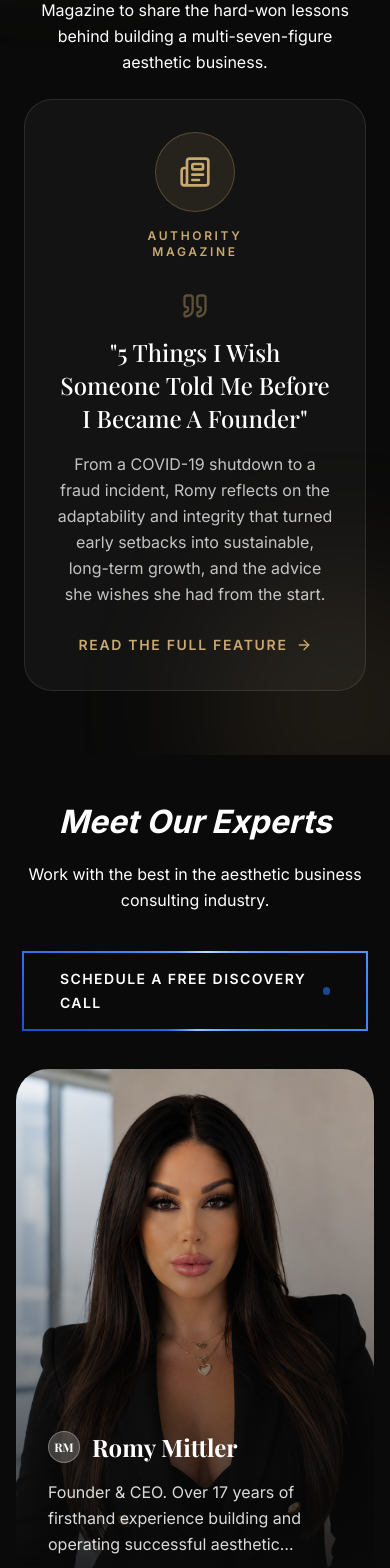
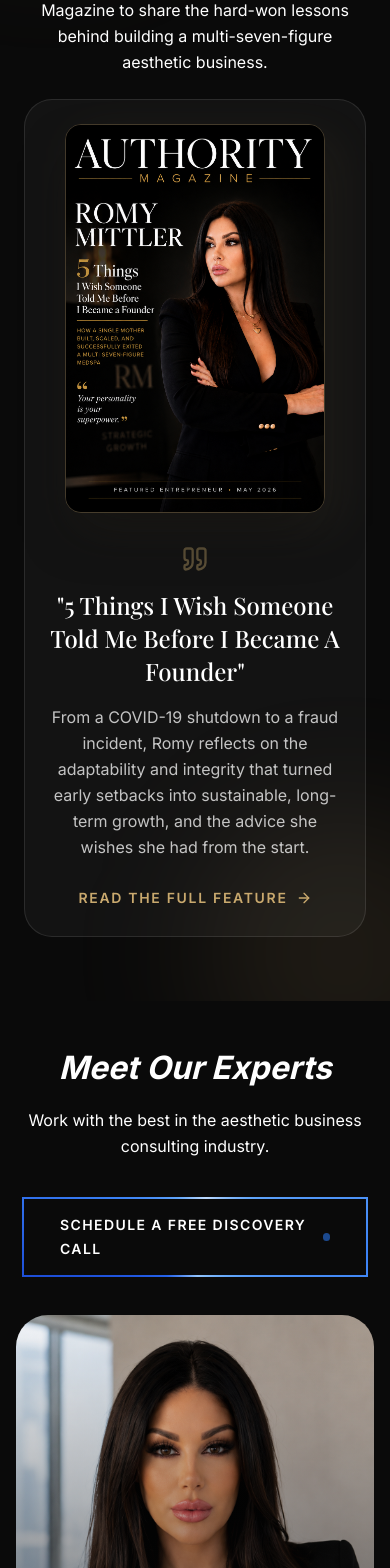
Before and after one commit to gsoftwarellc-dev/RMstrategicgrowth, a React (Vite) app: page / in a window 390 px wide. Shown: the part 1100-2668 px from the top of the page. Built offline with nearby package versions, Linux system fonts and the light colour scheme; a web font is replaced by a local one.

Commit message:
Update RM Strategic Growth site content

```diff
--- a/src/components/layout/Footer.jsx
+++ b/src/components/layout/Footer.jsx
@@ -86,8 +86,8 @@ export default function Footer() {
                 <a href="tel:+14075755121" className="text-white/85 hover:text-gold transition-colors">
                   407-575-5121
                 </a>
-                <a href="mailto:romymittler@gmail.com" className="text-white/85 hover:text-gold transition-colors">
-                  romymittler@gmail.com
+                <a href="mailto:info@rmstrategicgrowth.com" className="text-white/85 hover:text-gold transition-colors">
+                  info@rmstrategicgrowth.com
                 </a>
               </div>
               <p className="text-white/85 text-base">
--- a/src/pages/About.jsx
+++ b/src/pages/About.jsx
@@ -13,7 +13,7 @@ const teamMembers = [
     image: '/images/Romy Speech 2.PNG',
     bio: [
       'Romy Mittler is the founder of RM Strategic Growth, a consulting firm focused on helping medspas, aesthetic practices, and wellness brands strengthen operations, elevate patient experience, improve profitability, and scale strategically.',
-      'With over 17 years of firsthand experience building and operating a successful aesthetic business, Romy brings a rare combination of operational insight, leadership experience, branding expertise, and real world understanding of the medical aesthetics industry.',
+      'With over 30 years of combined experience across the aesthetic industry, RM Strategic Growth brings a rare combination of operational insight, leadership experience, branding expertise, and real world understanding of the medical aesthetics business.',
       'After founding and growing a successful medspa in the highly competitive South Florida market, Romy successfully exited the business, providing her with valuable perspective not only on growth and operations, but also on scalability, team development, business infrastructure, and long term enterprise value.',
       'Known for her competitive, direct yet solutions oriented approach, Romy helps practices identify operational blind spots, strengthen internal systems, improve leadership structure, and create businesses that are not only profitable, but sustainable.',
     ],
@@ -58,7 +58,7 @@ export default function About() {
         <title>About Us — RM Strategic Growth | Meet Our Expert Team</title>
         <meta
           name="description"
-          content="Meet the team behind RM Strategic Growth. Founded by Romy Mittler with 17+ years of aesthetic industry experience. Our experts bring real-world operational, clinical, and strategic expertise."
+          content="Meet the team behind RM Strategic Growth. Founded by Romy Mittler and backed by 30+ years of combined aesthetic industry experience. Our experts bring real-world operational, clinical, and strategic expertise."
         />
       </Helmet>
 
--- a/src/pages/Contact.jsx
+++ b/src/pages/Contact.jsx
@@ -9,7 +9,7 @@ const teamMembers = [
   {
     name: 'Romy Mittler',
     image: '/images/F05D89D5-F04B-4430-9108-B88E73820A05.PNG',
-    desc: 'Founder & CEO. Over 17 years of firsthand experience building and operating successful aesthetic businesses.',
+    desc: 'Founder & CEO. Backed by 30+ years of combined experience across aesthetic business growth.',
   },
   {
     name: 'Amanda Lewis',
@@ -175,7 +175,11 @@ export default function Contact() {
               Schedule Your Consultation
             </h2>
             <p className="text-black/70 max-w-xl mx-auto text-base">
-              You can directly call on this number <span className="font-semibold text-black">407-575-5121</span> or book a suitable time slot below.
+              You can email directly to book at{' '}
+              <a href="mailto:info@rmstrategicgrowth.com" className="font-semibold text-black hover:text-gold transition-colors">
+                info@rmstrategicgrowth.com
+              </a>{' '}
+              or choose a suitable time slot below.
             </p>
           </AnimatedSection>
 
--- a/src/pages/Home.jsx
+++ b/src/pages/Home.jsx
@@ -9,11 +9,9 @@ import {
   Award,
   Briefcase,
   Heart,
-  BarChart3,
   Settings,
   Sparkles,
   ArrowRight,
-  Newspaper,
   Quote,
 } from 'lucide-react'
 import AnimatedSection from '../components/ui/AnimatedSection'
@@ -25,7 +23,7 @@ const teamMembers = [
     slug: 'romy-mittler',
     name: 'Romy Mittler',
     image: '/images/F05D89D5-F04B-4430-9108-B88E73820A05.PNG',
-    desc: 'Founder & CEO. Over 17 years of firsthand experience building and operating successful aesthetic businesses.',
+    desc: 'Founder & CEO. Backed by 30+ years of combined experience across aesthetic business growth.',
   },
   {
     slug: 'amanda-lewis',
@@ -356,19 +354,18 @@ export default function Home() {
               href="https://medium.com/authority-magazine/romy-mittler-of-rm-strategic-growth-group-5-things-i-wish-someone-told-me-before-i-became-a-f8f853383b0e"
               target="_blank"
               rel="noopener noreferrer"
-              className="group block max-w-4xl mx-auto"
+              className="group block max-w-5xl mx-auto"
             >
-              <div className="relative grid grid-cols-1 md:grid-cols-[auto_1fr] gap-8 lg:gap-10 items-center bg-white/[0.04] border border-white/10 rounded-[1.75rem] p-8 lg:p-12 transition-all duration-500 hover:border-gold/50 hover:bg-white/[0.06] hover:-translate-y-1 hover:shadow-2xl hover:shadow-black/40">
-                {/* Publication badge */}
-                <div className="flex flex-col items-center md:items-start">
-                  <div className="w-20 h-20 rounded-full bg-gold/10 border border-gold/30 flex items-center justify-center mb-4 transition-colors duration-500 group-hover:bg-gold/20">
-                    <Newspaper size={32} className="text-gold" />
-                  </div>
-                  <p className="text-gold text-xs font-semibold tracking-[0.22em] uppercase text-center md:text-left">
-                    Authority
-                    <br />
-                    Magazine
-                  </p>
+              <div className="relative grid grid-cols-1 md:grid-cols-[minmax(220px,300px)_1fr] gap-8 lg:gap-12 items-center bg-white/[0.04] border border-white/10 rounded-[1.75rem] p-6 lg:p-10 transition-all duration-500 hover:border-gold/50 hover:bg-white/[0.06] hover:-translate-y-1 hover:shadow-2xl hover:shadow-black/40">
+                {/* Magazine cover */}
+                <div className="relative mx-auto w-full max-w-[260px] md:max-w-none">
+                  <div className="absolute inset-0 translate-x-3 translate-y-3 rounded-2xl bg-gold/20 blur-xl opacity-40 transition-opacity duration-500 group-hover:opacity-70" />
+                  <img
+                    src="/images/magazine.png"
+                    alt="Authority Magazine feature cover with Romy Mittler"
+                    className="relative w-full rounded-2xl border border-gold/25 shadow-2xl shadow-black/50 transition-transform duration-500 group-hover:-translate-y-1"
+                    loading="lazy"
+                  />
                 </div>
 
                 {/* Content */}
@@ -596,10 +593,10 @@ export default function Home() {
                 strategically.
               </p>
               <p className="text-white/85 text-base leading-relaxed mb-6">
-                With over 17 years of firsthand experience building and operating a successful
-                aesthetic business, Romy brings a rare combination of operational insight,
+                With over 30 years of combined experience across the aesthetic industry,
+                RM Strategic Growth brings a rare combination of operational insight,
                 leadership experience, branding expertise, and real world understanding of the
-                medical aesthetics industry.
+                medical aesthetics business.
               </p>
               <p
                 className="text-gold text-2xl lg:text-3xl italic mb-8 leading-tight"
@@ -718,12 +715,11 @@ export default function Home() {
                 them, and built through them.
               </p>
 
-              <div className="grid grid-cols-2 gap-6">
+              <div className="grid grid-cols-1 sm:grid-cols-3 gap-6">
                 {[
-                  { icon: Award, label: '17+ Years Experience' },
+                  { icon: Award, label: '30+ Years Combined Experience' },
                   { icon: Briefcase, label: 'Founded & Exited Successfully' },
                   { icon: Heart, label: 'Patient-First Approach' },
-                  { icon: BarChart3, label: 'Data-Driven Strategy' },
                 ].map((item) => (
                   <div key={item.label} className="flex items-center gap-3">
                     <item.icon size={18} className="text-gold flex-shrink-0" />
--- a/src/pages/Results.jsx
+++ b/src/pages/Results.jsx
@@ -8,7 +8,6 @@ import {
   TrendingUp,
   Users,
   Award,
-  Target,
 } from 'lucide-react'
 import AnimatedSection from '../components/ui/AnimatedSection'
 import SectionHeading from '../components/ui/SectionHeading'
@@ -85,13 +84,6 @@ const stats = [
     label: 'Patients, Providers & Practices Served',
     strength: 96,
     insight: 'Broad market exposure',
-  },
-  {
-    icon: Target,
-    label: 'Operational Excellence',
-    tags: ['Consultation Conversion', 'Revenue Growth', 'Patient Retention', 'Operational Excellence'],
-    strength: 86,
-    insight: 'More valuable than geography',
   },
 ]
 
@@ -182,7 +174,7 @@ export default function Results() {
               </h1>
               <p className="text-white/85 text-base mt-6 max-w-2xl mx-auto leading-relaxed">
                 Built by a former medspa owner who generated multi seven-figure revenue and
-                successfully sold her business after seven years.
+                successfully sold her business after many years.
               </p>
               <p className="text-white/85 text-base mt-4 max-w-2xl mx-auto leading-relaxed">
                 We help aesthetic businesses make more money by improving consultation conversion,
@@ -286,7 +278,7 @@ export default function Results() {
                       operated, scaled, and sold one.
                     </p>
                     <p className="text-white leading-relaxed">
-                      For seven years, Romy Mittler owned and operated a successful South Florida
+                      For many years, Romy Mittler owned and operated a successful South Florida
                       medical spa, generating multi seven-figure revenue before successfully exiting
                       through a business sale.
                     </p>
@@ -361,7 +353,7 @@ export default function Results() {
             </p>
           </AnimatedSection>
 
-          <div className="grid grid-cols-1 sm:grid-cols-2 lg:grid-cols-4 gap-4 lg:gap-5">
+          <div className="grid grid-cols-1 sm:grid-cols-3 gap-4 lg:gap-5">
             {stats.map((stat, index) => (
               <AnimatedSection key={stat.label} delay={index * 0.1}>
                 <div className="group h-full bg-[#111111] border border-white/10 p-6 lg:p-7 transition-all duration-300 hover:border-gold/45 hover:bg-[#141414]">
```
Also changed, not shown: public/images/magazine.png (added).
